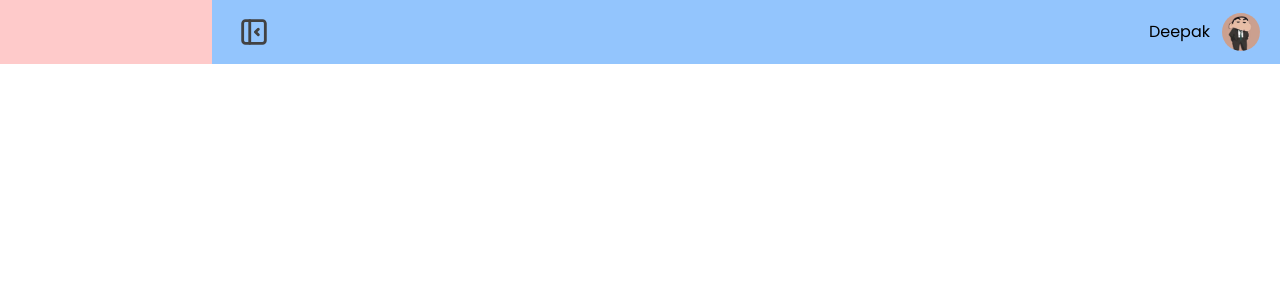
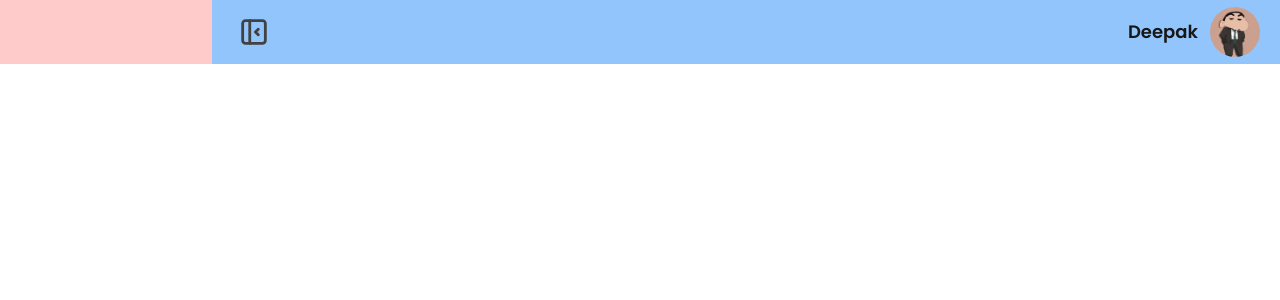
Before and after one commit to deepakdey412/Hospital-Management-System, a React (Create React App) app in the folder FRONTEND/hms-frontend/: page / in a window 1280 px wide. Shown: the top 300 px of the page. Built offline with nearby package versions, Linux system fonts and the light colour scheme.

Commit message:
Update frontend

```diff
--- a/FRONTEND/hms-frontend/src/Components/Header/ProfileMenu.tsx
+++ b/FRONTEND/hms-frontend/src/Components/Header/ProfileMenu.tsx
@@ -1,4 +1,4 @@
-import { Menu, Button, Text, Group, Avatar } from '@mantine/core';
+import { Menu, Button, Text, Group, Avatar } from "@mantine/core";
 import {
   IconSettings,
   IconSearch,
@@ -6,15 +6,17 @@ import {
   IconMessageCircle,
   IconTrash,
   IconArrowsLeftRight,
-} from '@tabler/icons-react';
+} from "@tabler/icons-react";
 
 function ProfileMenu() {
   return (
     <Menu shadow="md" width={220}>
       <Menu.Target>
-        <div className='flex items-center gap-3' >
-<span>Deepak </span>
-        <Avatar src="avatar.png" alt="it's me" />
+        <div className="flex items-center gap-3">
+          <span className="font-semibold text-lg text-neutral-900">
+            Deepak
+          </span>
+          <Avatar variant="filled" src="avatar.png" size={50} alt="it's me" />
         </div>
       </Menu.Target>
 
@@ -48,7 +50,9 @@ function ProfileMenu() {
               <IconSearch size={16} />
               <Text>Search</Text>
             </Group>
-            <Text size="xs" c="dimmed">⌘K</Text>
+            <Text size="xs" c="dimmed">
+              ⌘K
+            </Text>
           </Group>
         </Menu.Item>
 
```
